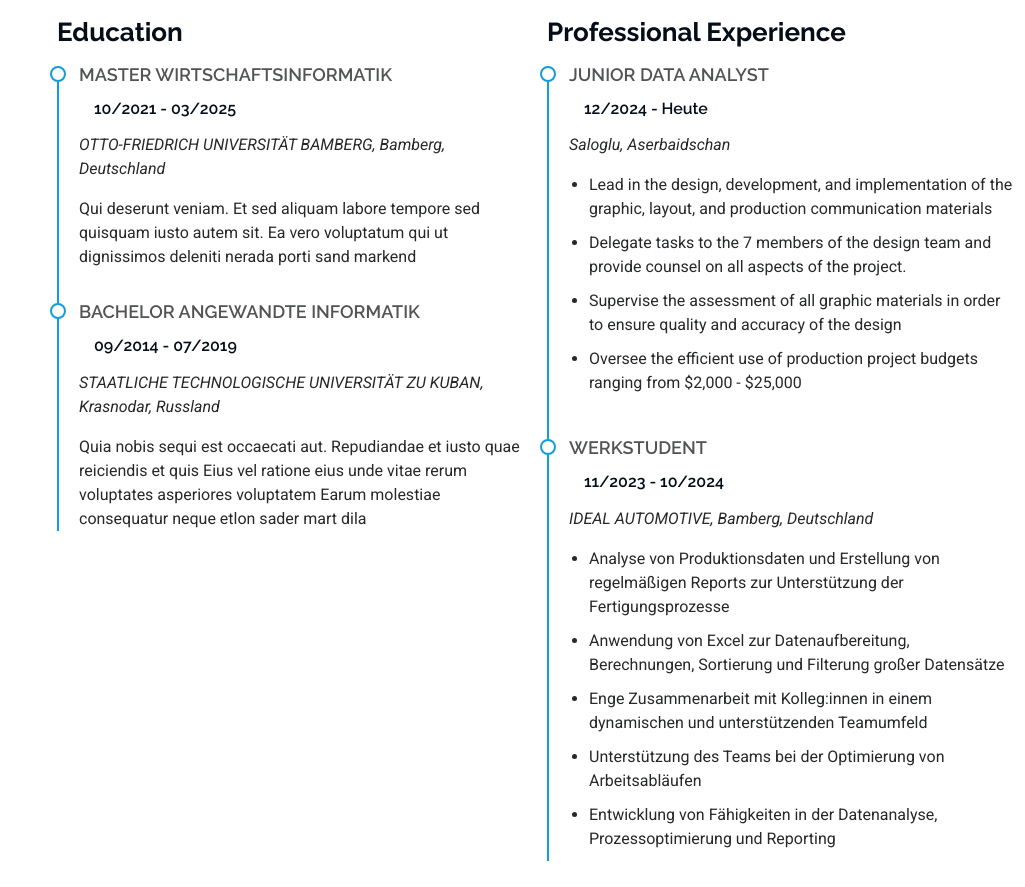
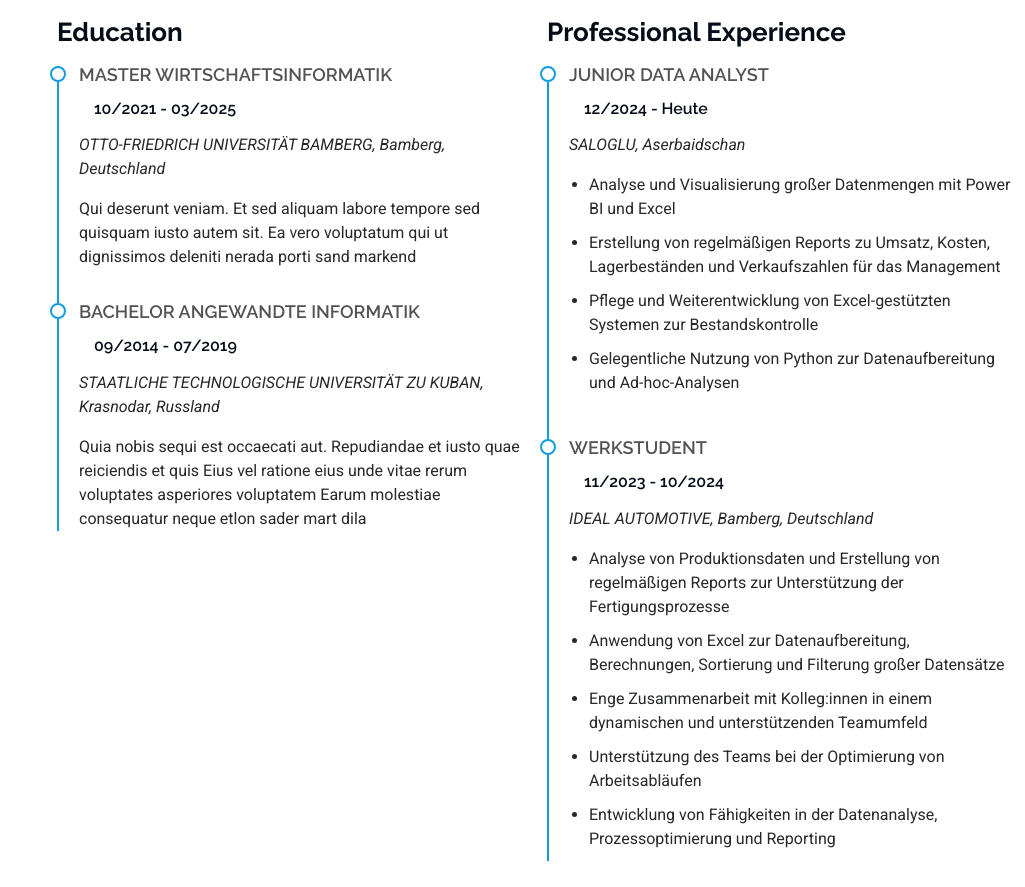
Before and after one commit to shsrkh/shsrkh.github.io, a plain HTML site: page index.html in a window 1280 px wide. Shown: the part 2183-3070 px from the top of the page, without its empty margins (255-1280 px from the left). Drawn offline with Linux system fonts and the light colour scheme.

Commit message:
Update index.html

```diff
--- a/index.html
+++ b/index.html
@@ -234,12 +234,12 @@
             <div class="resume-item">
               <h4>Junior Data Analyst</h4>
               <h5>12/2024 - Heute</h5>
-              <p><em>Saloglu, Aserbaidschan</em></p>
+              <p><em>SALOGLU, Aserbaidschan</em></p>
               <ul>
-                <li>Lead in the design, development, and implementation of the graphic, layout, and production communication materials</li>
-                <li>Delegate tasks to the 7 members of the design team and provide counsel on all aspects of the project. </li>
-                <li>Supervise the assessment of all graphic materials in order to ensure quality and accuracy of the design</li>
-                <li>Oversee the efficient use of production project budgets ranging from $2,000 - $25,000</li>
+                <li>Analyse und Visualisierung großer Datenmengen mit Power BI und Excel</li>
+                <li>Erstellung von regelmäßigen Reports zu Umsatz, Kosten, Lagerbeständen und Verkaufszahlen für das Management</li>
+                <li>Pflege und Weiterentwicklung von Excel-gestützten Systemen zur Bestandskontrolle</li>
+                <li>Gelegentliche Nutzung von Python zur Datenaufbereitung und Ad-hoc-Analysen</li>
               </ul>
             </div><!-- Edn Resume Item -->
 
```
